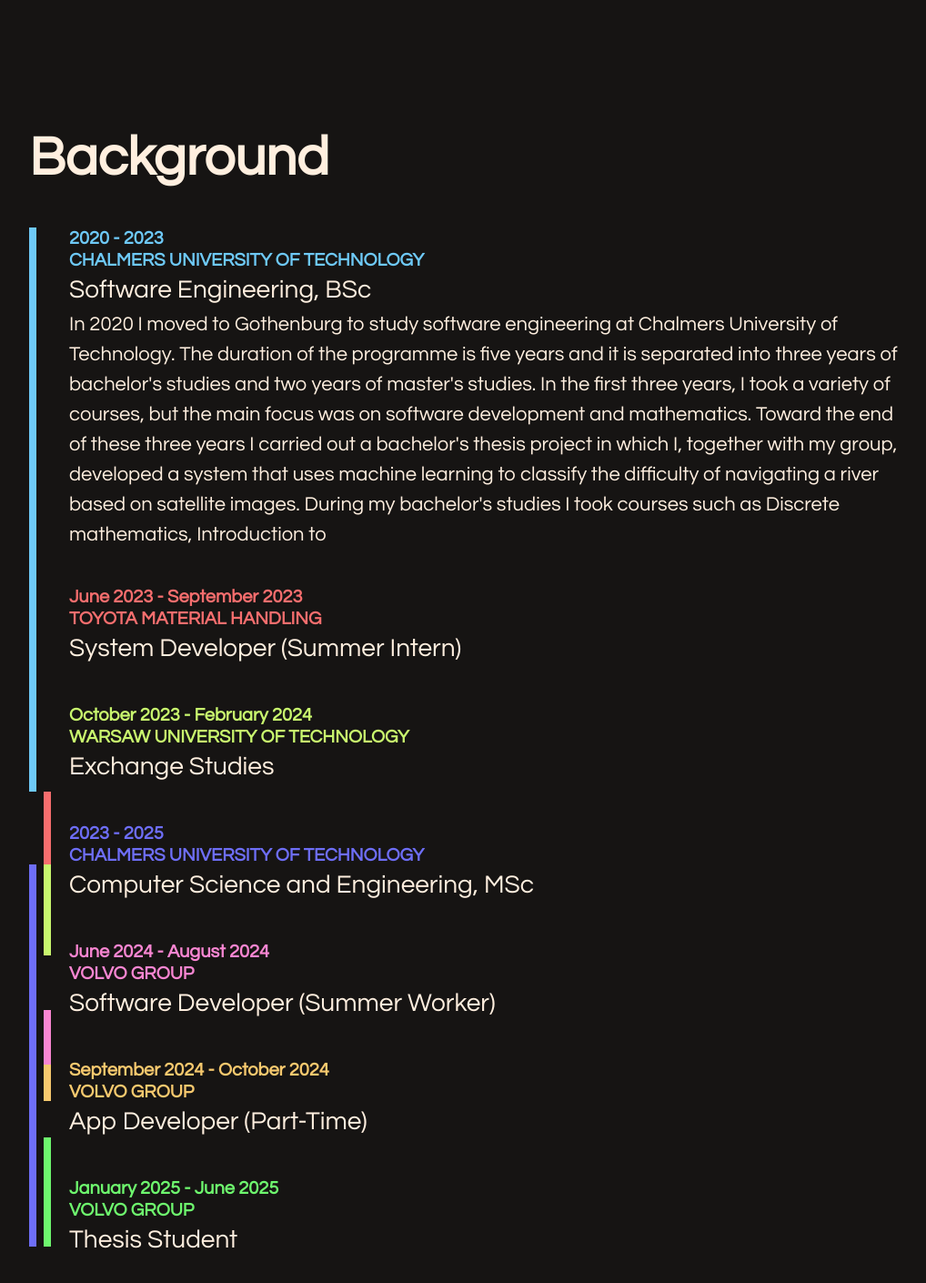
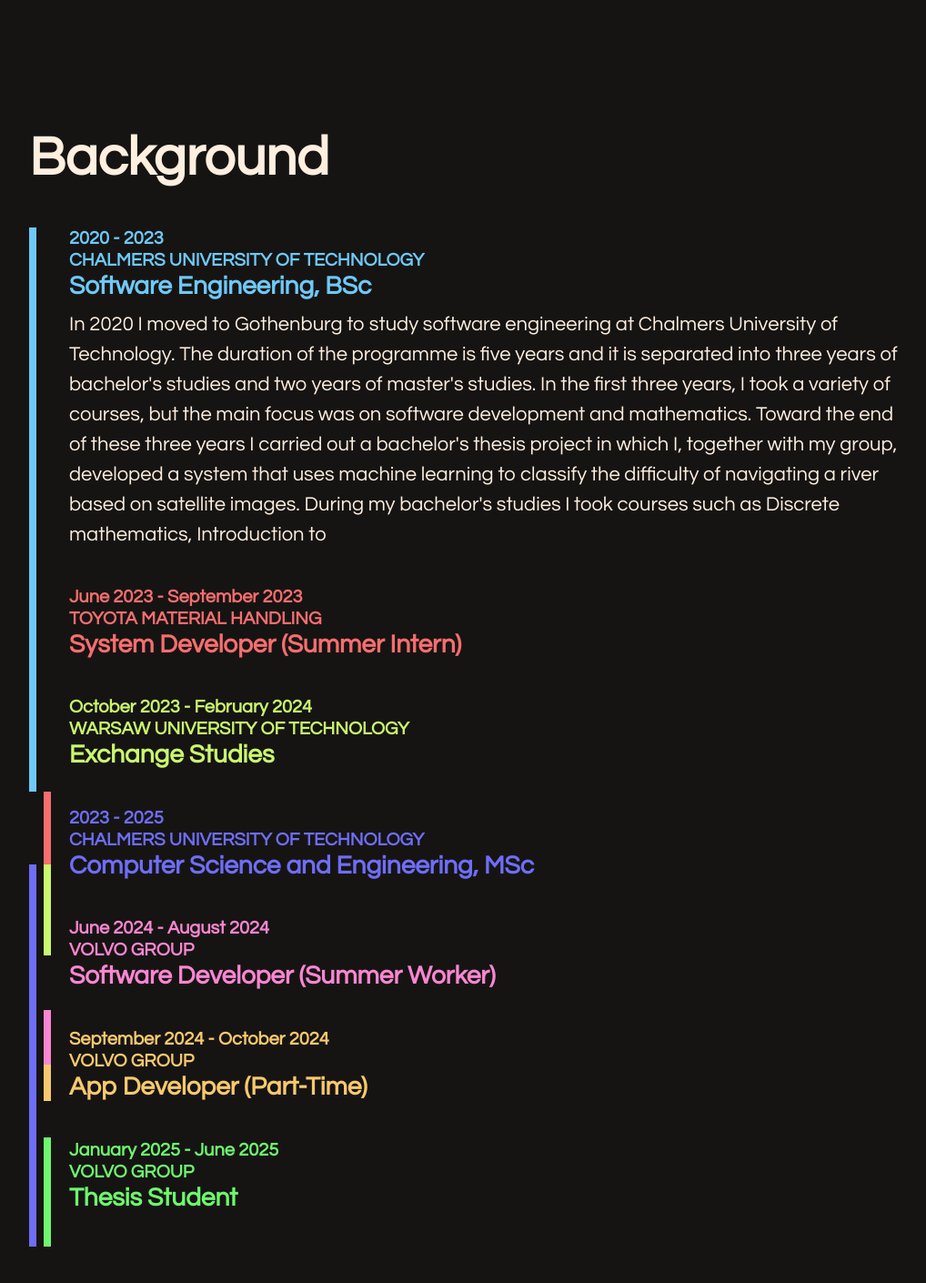
Before and after one commit to pkasinski/portfolio, a React (Vite) app: page / in a window 1280 px wide. Shown: the part 744-2154 px from the top of the page at 91% size, without its empty margins (128-1146 px from the left). Built offline with nearby package versions, Linux system fonts and the light colour scheme.

Commit message:
Add color to the heading directly above each description

```diff
--- a/src/App.css
+++ b/src/App.css
@@ -41,15 +41,20 @@
 }
 
 .heading {
-  font-size: 60px;
   line-height: 1.2;
   font-weight: bold;
 }
 
+.heading-big {
+  font-size: 60px;
+}
+
+.heading-medium {
+  font-size: 28px;
+}
+
 .heading-small {
   font-size: 20px;
-  line-height: 1.2;
-  font-weight: bold;
 }
 
 .text-big {
@@ -66,7 +71,7 @@
   padding: 160px;
 }
 
-.background .heading {
+.background .heading-big {
   margin-bottom: 40px;
 }
 
@@ -130,36 +135,40 @@
   gap: 40px;
 }
 
-.bsc-description .heading-small {
+.description .heading-medium {
+  margin-bottom: 8px;
+}
+
+.bsc-description .heading {
   color: var(--light-sky-blue);
 }
 
-.toyota-description .heading-small {
+.bsc-description .text {
+  color: var(--light-sky-blue);
+}
+
+.toyota-description .heading {
   color: var(--light-red);
 }
 
-.exchange-description .heading-small {
+.exchange-description .heading {
   color: var(--mindaro);
 }
 
-.msc-description .heading-small {
+.msc-description .heading {
   color: var(--medium-slate-blue);
 }
 
-.volvo-summer-description .heading-small {
+.volvo-summer-description .heading {
   color: var(--persian-pink);
 }
 
-.volvo-autumn-description .heading-small {
+.volvo-autumn-description .heading {
   color: var(--saffron);
 }
 
-.volvo-thesis-description .heading-small {
+.volvo-thesis-description .heading {
   color: var(--screamin-green);
-}
-
-.typewriter-inline {
-  display: inline;
 }
 
 .typewriter-inline > div {
--- a/src/App.tsx
+++ b/src/App.tsx
@@ -1,11 +1,8 @@
-import { useState } from "react";
 import "./App.css";
 import Typewriter from "typewriter-effect";
 import Experience from "./components/Experience";
 
 export default function App() {
-  const [showCursor, setShowCursor] = useState(true);
-
   return (
     <>
       <section className="introduction">
@@ -33,7 +30,7 @@
         </p>
       </section>
       <section className="background">
-        <p className="heading">Background</p>
+        <p className="heading heading-big">Background</p>
         <div className="container">
           <div className="timeline">
             <div className="timeline-left">
@@ -50,7 +47,7 @@
           </div>
           <div className="descriptions">
             <Experience
-              className="bsc-description"
+              className="description bsc-description"
               timeSpan="2020 - 2023"
               organization="CHALMERS UNIVERSITY OF TECHNOLOGY"
               role="Software Engineering, BSc"
--- a/src/components/Experience.tsx
+++ b/src/components/Experience.tsx
@@ -9,9 +9,9 @@
 }: ExperienceProps) {
   return (
     <div className={className}>
-      <p className="heading-small">{timeSpan}</p>
-      <p className="heading-small">{organization}</p>
-      <p className="text-big">{role}</p>
+      <p className="heading heading-small">{timeSpan}</p>
+      <p className="heading heading-small">{organization}</p>
+      <p className="heading heading-medium">{role}</p>
       <p className="text-medium">{children}</p>
     </div>
   );
```
